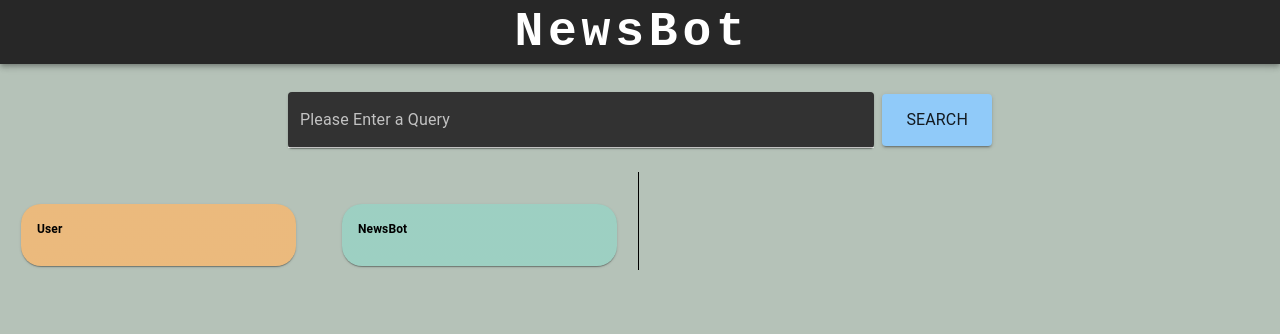
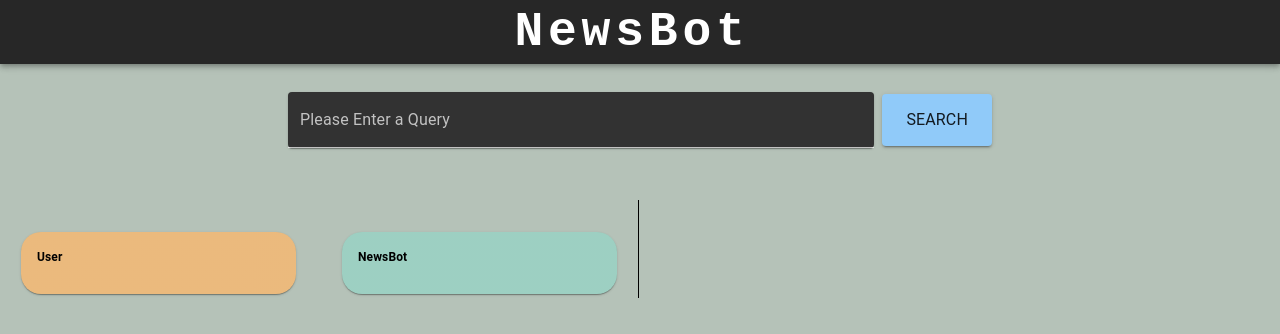
Before and after one commit to Sangramsinh15/NewsBot, a React (Create React App) app in the folder FrontEnd/newsbot/: page / in a window 1280 px wide. Shown: the top 334 px of the page. Built offline with nearby package versions, Linux system fonts and the light colour scheme.

Commit message:
Keys Updated

```diff
--- a/FrontEnd/newsbot/src/App.js
+++ b/FrontEnd/newsbot/src/App.js
@@ -49,7 +49,7 @@ function App() {
 
     var config = {
       method: "post",
-      url: "http://3.235.31.252/get_response_1",
+      url: "http://3.237.3.159/get_response_1",
       headers: {
         "Content-Type": "application/json",
       },
@@ -58,7 +58,7 @@ function App() {
 
     await axios(config)
       .then(function(response) {
-        console.log(JSON.stringify(response));
+        // console.log(JSON.stringify(response));
         const AIresponse = {
           message: response.data.message,
         };
@@ -81,8 +81,8 @@ function App() {
     }
     setResult(tempResult);
     setDataToDisplayData(dataToDisplay);
-    console.log(tags);
-    console.log(hiddenMessage);
+    // console.log(tags);
+    // console.log(hiddenMessage);
   };
 
   const clickedTag = async (e) => {
@@ -93,7 +93,7 @@ function App() {
 
     var config = {
       method: "post",
-      url: "http://3.235.31.252/get_response_2",
+      url: "http://3.237.3.159/get_response_2",
       headers: {
         "Content-Type": "application/json",
       },
@@ -104,15 +104,16 @@ function App() {
 
     await axios(config)
       .then(function(response) {
-        console.log(JSON.stringify(response));
+        // console.log(JSON.stringify(response));
         dataToDisplay = response.data.data_to_display;
       })
       .catch(function(error) {
         console.log(error);
       });
-    console.log("data", dataToDisplay);
+    // console.log("data", dataToDisplay);
     setDataToDisplayData(dataToDisplay);
-    setTags([]);
+    // setTags(mytags);
+    console.log("tags",tags);
   };
 
   return (
@@ -144,6 +145,30 @@ function App() {
             <Button onClick={handleClick} variant="contained">
               <Typography p={1}>Search</Typography>
             </Button>
+          </Grid>
+        </Grid>
+
+        <Grid item xs={12}>
+          <Grid
+            container
+            justifyContent="center"
+            alignItems="center"
+            spacing={{ xs: 2, md: 3 }}
+            columns={{ xs: 4, sm: 8, md: 12 }}
+            sx={{ pt: 4,pb:2 }}
+          >
+            {tags.length !== 0 && (
+               <Typography sx={{pr:1}}>Select a Genre: </Typography>
+          )}
+            {tags?.map((myVar) => {
+              return (
+                <Box sx={{ pt: 0.2, pr: 0.2 }}>
+                  <Button id={myVar} onClick={clickedTag} variant="contained">
+                    {myVar}
+                  </Button>
+                </Box>
+              );
+            })}
           </Grid>
         </Grid>
 
@@ -192,27 +217,6 @@ function App() {
         </Grid>
 
         <Grid item xs={6}>
-          <Grid
-            container
-            justifyContent="center"
-            alignItems="center"
-            spacing={{ xs: 2, md: 3 }}
-            columns={{ xs: 4, sm: 8, md: 12 }}
-            sx={{ pt: 4 }}
-          >
-            {tags?.map((myVar) => {
-              return (
-                <Box sx={{ pt: 0.2, pr: 0.2 }}>
-                  <Button id={myVar} onClick={clickedTag} variant="contained">
-                    {myVar}
-                  </Button>
-                </Box>
-              );
-            })}
-          </Grid>
-        </Grid>
-
-        <Grid item xs={6}>
           {/* Render somethign here */}
         </Grid>
 
```
Also changed, not shown: 1 other file (tests, documents, lock files or other folders).
